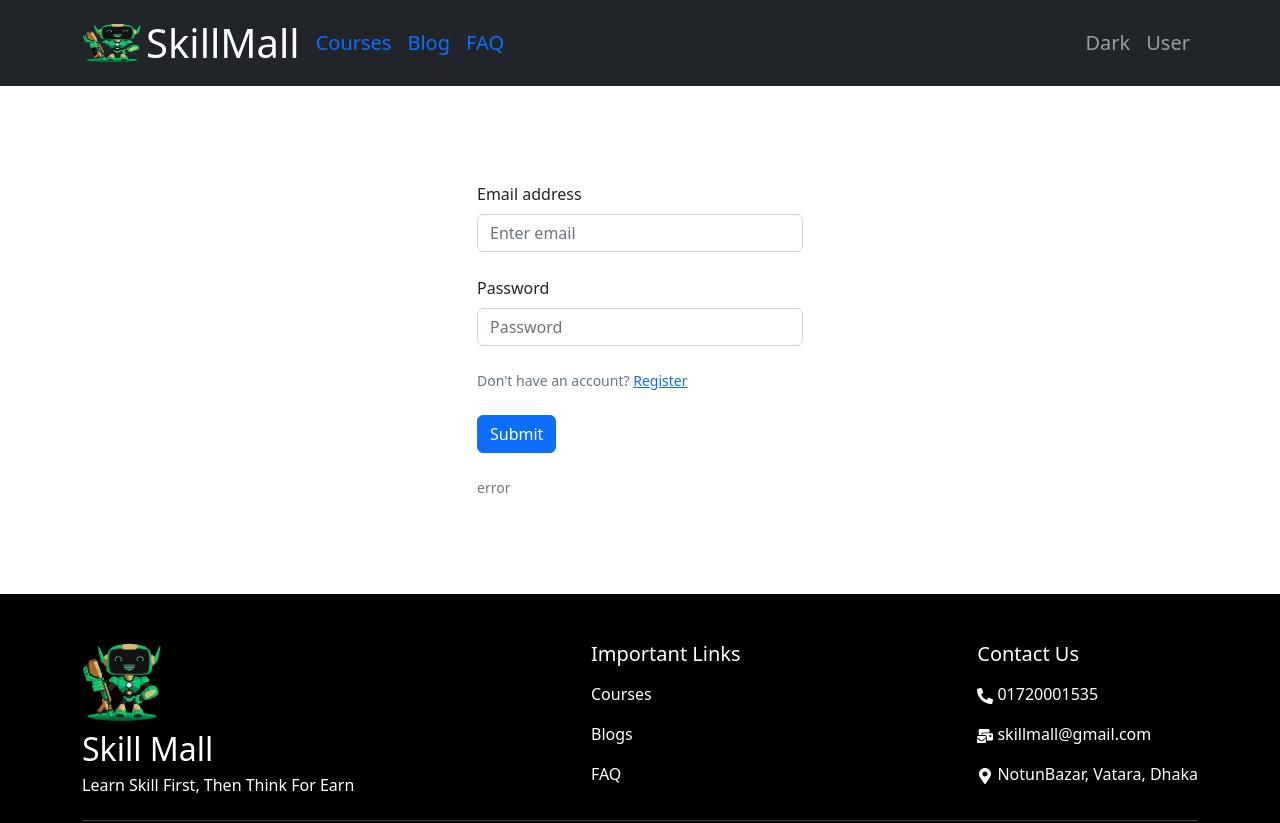
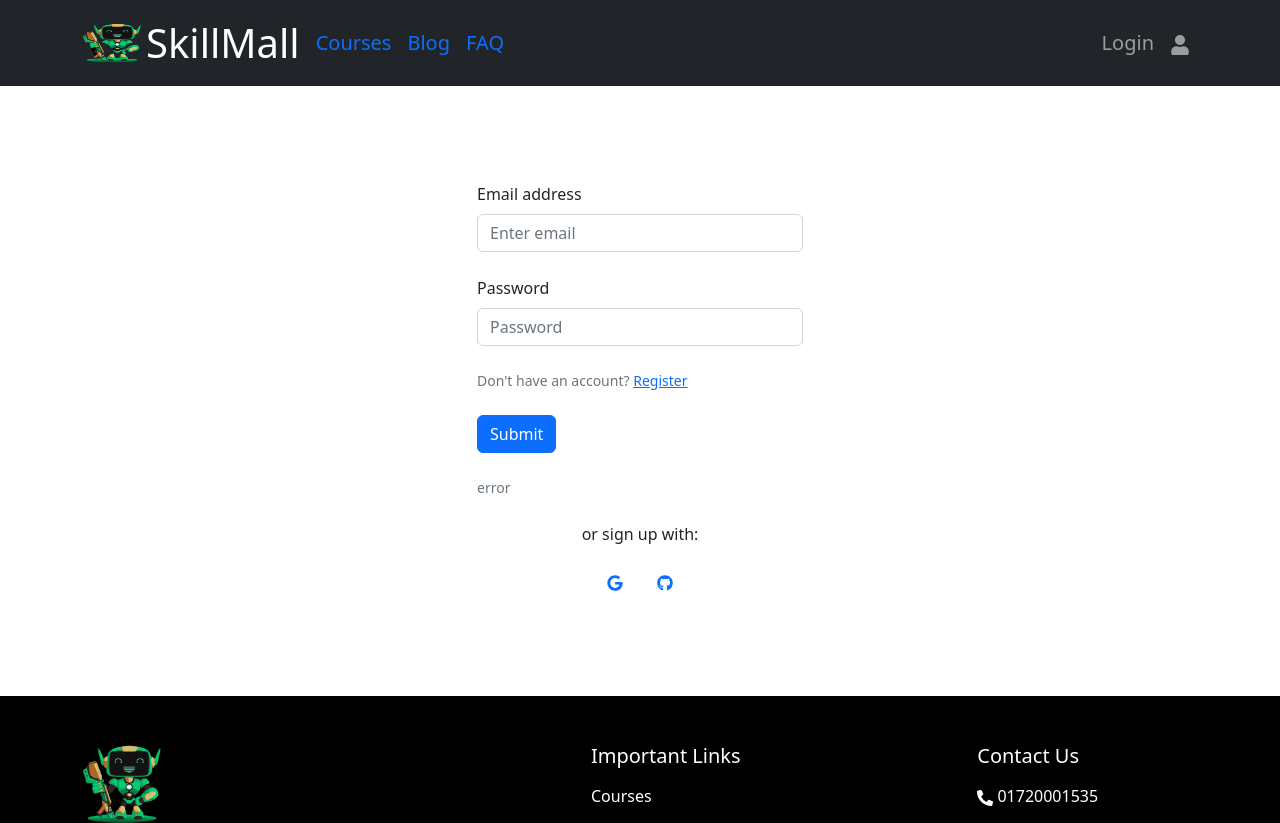
Before and after one commit to Jisan-Hasan/skillmall-client, a React (Create React App) app: page /login in a window 1280 px wide. Shown: the top 823 px of the page. Built offline with nearby package versions, Linux system fonts and the light colour scheme; no server answers.

Commit message:
google signin added

```diff
--- a/src/contexts/AuthProvider.js
+++ b/src/contexts/AuthProvider.js
@@ -1,16 +1,29 @@
 import React from "react";
 import { createContext } from "react";
-import { getAuth } from "firebase/auth";
+import { getAuth, onAuthStateChanged, signInWithPopup } from "firebase/auth";
 import app from "../firebase/firebase.config";
+import { useState } from "react";
+import { useEffect } from "react";
 
 export const AuthContext = createContext();
 
 const auth = getAuth(app);
 
 const AuthProvider = ({ children }) => {
-    const user = { displayName: "Jisan" };
+    const [user, setUser] = useState(null);
 
-    const authInfo = { user };
+    const providerLogin = (provider) => {
+        return signInWithPopup(auth, provider);
+    };
+
+    useEffect(() => {
+        const unsubscribe = onAuthStateChanged(auth, (currentUser) => {
+            setUser(currentUser);
+        });
+        return () => unsubscribe();
+    }, []);
+
+    const authInfo = { user, providerLogin };
     return (
         <div>
             <AuthContext.Provider value={authInfo}>
--- a/src/pages/Login/Login.js
+++ b/src/pages/Login/Login.js
@@ -1,18 +1,46 @@
+import { GoogleAuthProvider } from "firebase/auth";
 import React from "react";
+import { useContext } from "react";
 import { Button, Form } from "react-bootstrap";
+import { FaGithub, FaGoogle } from "react-icons/fa";
 import { Link } from "react-router-dom";
+import { AuthContext } from "../../contexts/AuthProvider";
 
 const Login = () => {
+    const { providerLogin } = useContext(AuthContext);
+
+    const googleProvider = new GoogleAuthProvider();
+    const handleGoogleSignIn = () => {
+        providerLogin(googleProvider)
+            .then((result) => {
+                const user = result.user;
+                console.log(user);
+            })
+            .catch((e) => {
+                console.log(e);
+            });
+    };
     return (
-            <Form style={{minWidth: "350px"}} className="container-lg w-25 my-5 py-5">
+        <Form
+            style={{ minWidth: "350px" }}
+            className="container-lg w-25 my-5 py-5"
+        >
             <Form.Group className="mb-4" controlId="formBasicEmail">
                 <Form.Label>Email address</Form.Label>
-                    <Form.Control name="email" type="email" placeholder="Enter email" />
+                <Form.Control
+                    name="email"
+                    type="email"
+                    placeholder="Enter email"
+                />
             </Form.Group>
 
             <Form.Group className="mb-4" controlId="formBasicPassword">
                 <Form.Label>Password</Form.Label>
-                    <Form.Control name="password" type="password" placeholder="Password" />
+                <Form.Control
+                    name="password"
+                    type="password"
+                    placeholder="Password"
+                />
             </Form.Group>
             <Form.Text className="text-muted mb-4 d-block">
                 Don't have an account? <Link to="/register">Register</Link>
@@ -20,10 +48,26 @@ const Login = () => {
             <Button variant="primary" type="submit">
                 Submit
             </Button>
-                <Form.Text className="text-muted mt-4 d-block">error
-                </Form.Text>
+            <Form.Text className="text-muted mt-4 d-block">error</Form.Text>
+
+            <div className="text-center mt-4">
+                <p>or sign up with:</p>
+                <button
+                    onClick={handleGoogleSignIn}
+                    type="button"
+                    className="btn btn-link btn-floating mx-1"
+                >
+                    <FaGoogle />
+                </button>
+
+                <button
+                    type="button"
+                    className="btn btn-link btn-floating mx-1"
+                >
+                    <FaGithub />
+                </button>
+            </div>
         </Form>
-
     );
 };
 
--- a/src/pages/Login/Register.js
+++ b/src/pages/Login/Register.js
@@ -23,7 +23,7 @@ const Register = () => {
                     <Form.Control name="password" type="password" placeholder="Password" required />
                 </Form.Group>
                 <Form.Text className="text-muted mb-4 d-block">
-                    Already have an account? <Link to="/register">Login</Link>
+                    Already have an account? <Link to="/login">Login</Link>
                 </Form.Text>
                 <Button variant="primary" type="submit">
                     Register
--- a/src/pages/Shared/Header/Header.js
+++ b/src/pages/Shared/Header/Header.js
@@ -1,8 +1,12 @@
 import React from "react";
-import { Container, Nav, Navbar } from "react-bootstrap";
+import { useContext } from "react";
+import { Container, Image, Nav, Navbar } from "react-bootstrap";
+import { FaUser } from "react-icons/fa";
 import { Link } from "react-router-dom";
+import { AuthContext } from "../../../contexts/AuthProvider";
 
 const Header = () => {
+    const { user } = useContext(AuthContext);
     return (
         <Navbar collapseOnSelect expand="lg" bg="dark" variant="dark">
             <Container>
@@ -22,14 +26,34 @@ const Header = () => {
                 <Navbar.Toggle aria-controls="responsive-navbar-nav" />
                 <Navbar.Collapse id="responsive-navbar-nav">
                     <Nav className="me-auto fs-5">
-                        <Link className="me-3 text-decoration-none" to="/courses">Courses</Link>
-                        <Link className="me-3 text-decoration-none" to="/blog">Blog</Link>
-                        <Link className="text-decoration-none" to="/faq">FAQ</Link>
+                        <Link
+                            className="me-3 text-decoration-none"
+                            to="/courses"
+                        >
+                            Courses
+                        </Link>
+                        <Link className="me-3 text-decoration-none" to="/blog">
+                            Blog
+                        </Link>
+                        <Link className="text-decoration-none" to="/faq">
+                            FAQ
+                        </Link>
                     </Nav>
                     <Nav className="fs-5">
-                        <Nav.Link href="#deets">Dark</Nav.Link>
+                        <Nav.Link href="#deets">
+                            {" "}
+                            {user?.displayName ? user?.displayName : "Login"}
+                        </Nav.Link>
                         <Nav.Link eventKey={2} href="#memes">
-                            User
+                            {user?.photoURL ? (
+                                <Image
+                                    style={{ height: "40px" }}
+                                    src={user.photoURL}
+                                    roundedCircle
+                                />
+                            ) : (
+                                <FaUser />
+                            )}
                         </Nav.Link>
                     </Nav>
                 </Navbar.Collapse>
```
Lines whose indentation alone changed are shown as unchanged.
